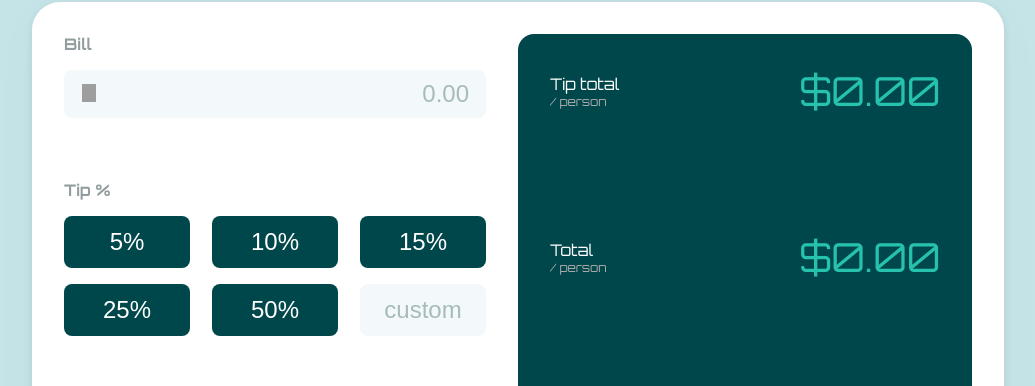
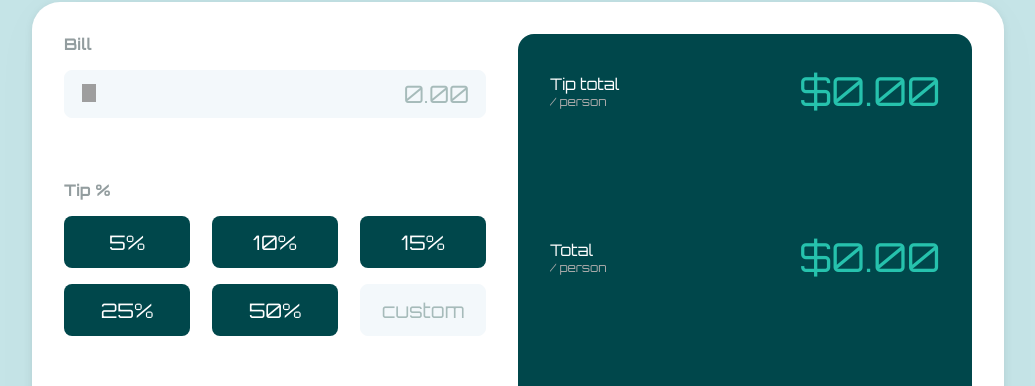
Before and after one commit to hosamelshazly92/tip-calculator-app, a React (Create React App) app: page / in a window 1280 px wide. Shown: the part 538-924 px from the top of the page, without its empty margins (122-1157 px from the left). Built offline with nearby package versions, Linux system fonts and the light colour scheme; grey boxes are pictures that could not be loaded.

Commit message:
edit Button component

```diff
--- a/src/components/Input/Input.module.css
+++ b/src/components/Input/Input.module.css
@@ -17,6 +17,7 @@
   text-align: right;
   transition: all 0.4s ease-in;
   caret-color: #26c2ad;
+  font-family: "Orbitron", sans-serif;
 }
 
 .input::placeholder {
--- a/src/components/Tip/Tip.module.css
+++ b/src/components/Tip/Tip.module.css
@@ -5,9 +5,10 @@
   background-color: #00474b;
   border: none;
   border-radius: 8px;
-  font-size: 24px;
+  font-size: 20px;
   font-weight: 400;
   transition: all 0.4s ease-in;
+  font-family: "Orbitron", sans-serif;
 }
 
 .main:hover {
@@ -28,8 +29,8 @@
   color: #104849;
   transition: all 0.4s ease-in;
   caret-color: #26c2ad;
-  font-size: 24px;
-  font-weight: 600;
+  /* font-size: 24px;
+  font-weight: 600; */
 }
 
 .input::placeholder {
```
